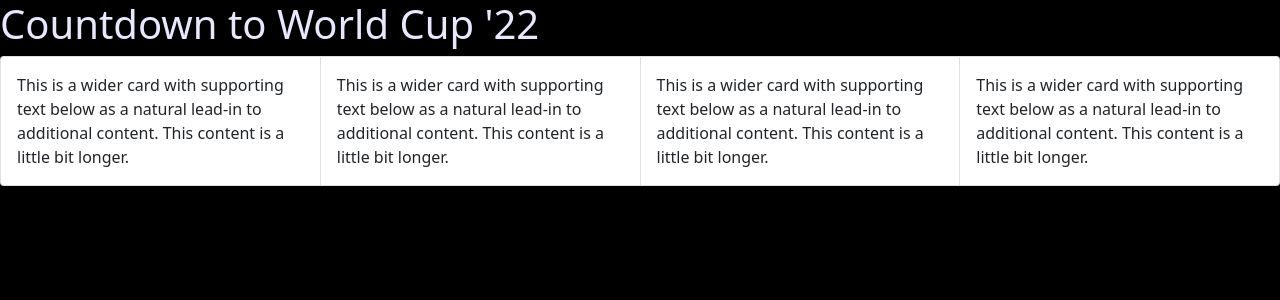
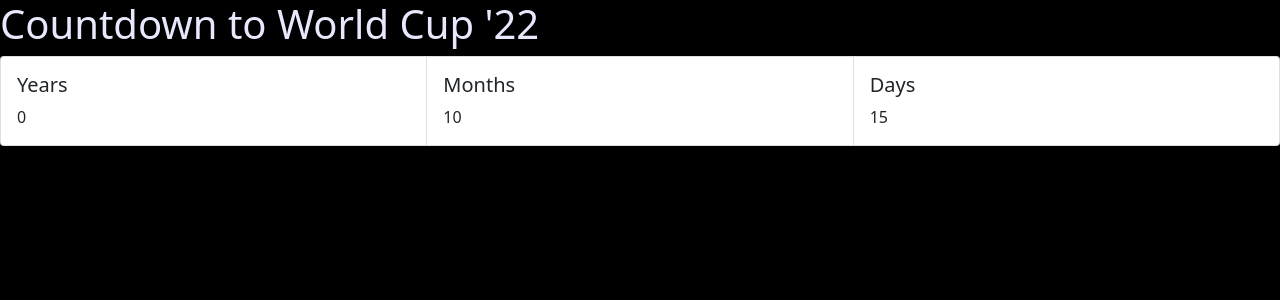
Before and after one commit to damparo/FutbolisLife, a React (Create React App) app in the folder countdowntimer/: page / in a window 1280 px wide. Shown: the top 300 px of the page. Built offline with nearby package versions, Linux system fonts and the light colour scheme.

Commit message:
css, set up cards to display date

```diff
--- a/countdowntimer/src/components/Timer/Timer.js
+++ b/countdowntimer/src/components/Timer/Timer.js
@@ -7,44 +7,28 @@
 function Timer() {
   return (
     <div>
-      {/* <Card>
-
-      <p className="digitcolor">time blocks will go here</p>
-      </Card> */}
       <CardGroup>
         <Card>
           <Card.Body>
-            <Card.Text>
-              This is a wider card with supporting text below as a natural
-              lead-in to additional content. This content is a little bit
-              longer.
+          <Card.Title>Years</Card.Title>
+            <Card.Text className="year">
+              0
             </Card.Text>
           </Card.Body>
         </Card>
         <Card>
           <Card.Body>
-            <Card.Text>
-              This is a wider card with supporting text below as a natural
-              lead-in to additional content. This content is a little bit
-              longer.
+          <Card.Title>Months</Card.Title>
+            <Card.Text className="months">
+              10
             </Card.Text>
           </Card.Body>
         </Card>
         <Card>
           <Card.Body>
-            <Card.Text>
-              This is a wider card with supporting text below as a natural
-              lead-in to additional content. This content is a little bit
-              longer.
-            </Card.Text>
-          </Card.Body>
-        </Card>
-        <Card>
-          <Card.Body>
-            <Card.Text>
-              This is a wider card with supporting text below as a natural
-              lead-in to additional content. This content is a little bit
-              longer.
+          <Card.Title>Days</Card.Title>
+            <Card.Text className="days">
+              15
             </Card.Text>
           </Card.Body>
         </Card>
```
